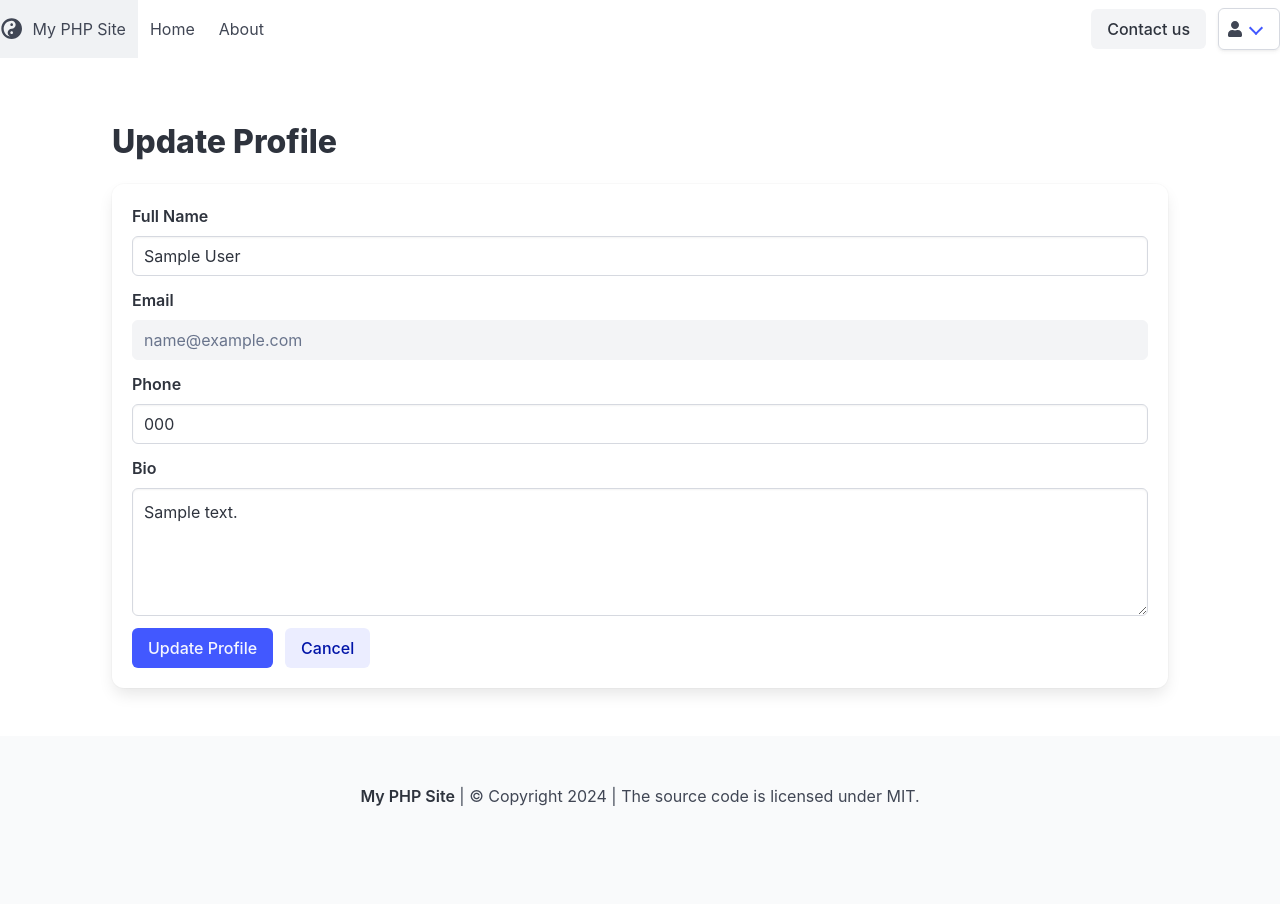
After one commit to davidmarrero2/Web3400-fall24, a PHP site: page /projects/02/profile_update.php in a window 1280 px wide. The commit adds this page. Run offline with PHP 8.4, Linux system fonts and the light colour scheme; the visitor is signed in with stand-in values (Sample User, id 1); tables that the repository leaves empty or names only in its code hold one stand-in row (values such as "Sample post"); some libraries are stand-ins or nearby versions.

Commit message:
Added profile and profile update pages

```diff
--- /dev/null
+++ b/projects/02/profile_update.php
@@ -0,0 +1,83 @@
+<?php
+include 'config.php';
+
+if ($_SERVER['REQUEST_METHOD'] === 'POST') {
+    try {
+        // Retrieve form data
+        $full_name = $_POST['full_name'];
+        $phone = $_POST['phone'];
+        $user_bio = $_POST['user_bio'];
+
+        // Update user record in the database
+        $stmt = $pdo->prepare("UPDATE `users` SET `full_name` = ?, `phone` = ?, `user_bio` = ? WHERE `id` = ?");
+        $stmt->execute([$full_name, $phone, $user_bio, $_SESSION['user_id']]);
+
+        // Redirect user to profile page after successful update
+        header('Location: profile.php');
+        exit;
+    } catch (PDOException $e) {
+        // Handle any database errors (optional)
+        die("Database error occurred: " . $e->getMessage());
+    }
+}
+
+try {
+    // Get user info from the database
+    $stmt = $pdo->prepare("SELECT * FROM `users` WHERE `id` = ?");
+    $stmt->execute([$_SESSION['user_id']]);
+    $user = $stmt->fetch();
+} catch (PDOException $e) {
+    // Handle any database errors (optional)
+    die("Database error occurred: " . $e->getMessage());
+}
+
+?>
+<?php include 'templates/head.php'; ?>
+<?php include 'templates/nav.php'; ?>
+
+<!-- BEGIN YOUR CONTENT -->
+<section class="section">
+    <h1 class="title">Update Profile</h1>
+    <form class="box" action="profile_update.php" method="post">
+        <!-- Full Name -->
+        <div class="field">
+            <label class="label">Full Name</label>
+            <div class="control">
+                <input class="input" type="text" name="full_name" value="<?= $user['full_name'] ?>" required>
+            </div>
+        </div>
+        <!-- Email -->
+        <div class="field">
+            <label class="label">Email</label>
+            <div class="control">
+                <input class="input" type="email" name="email" value="<?= $user['email'] ?>" disabled>
+            </div>
+        </div>
+        <!-- Phone -->
+        <div class="field">
+            <label class="label">Phone</label>
+            <div class="control">
+                <input class="input" type="tel" name="phone" value="<?= $user['phone'] ?>">
+            </div>
+        </div>
+        <!-- Bio -->
+        <div class="field">
+            <label class="label">Bio</label>
+            <div class="control">
+                <textarea class="textarea" name="user_bio"><?= $user['user_bio'] ?></textarea>
+            </div>
+        </div>
+        <!-- Submit Button -->
+        <div class="field is-grouped">
+            <div class="control">
+                <button type="submit" class="button is-link">Update Profile</button>
+            </div>
+            <div class="control">
+                <a href="profile.php" class="button is-link is-light">Cancel</a>
+            </div>
+        </div>
+    </form>
+</section>
+<!-- END YOUR CONTENT -->
+
+<?php include 'templates/footer.php'; ?>
```
Also changed, not shown: projects/02/profile.php (added, +68 -0 lines), projects/02/register.php (+11 -4 lines).
